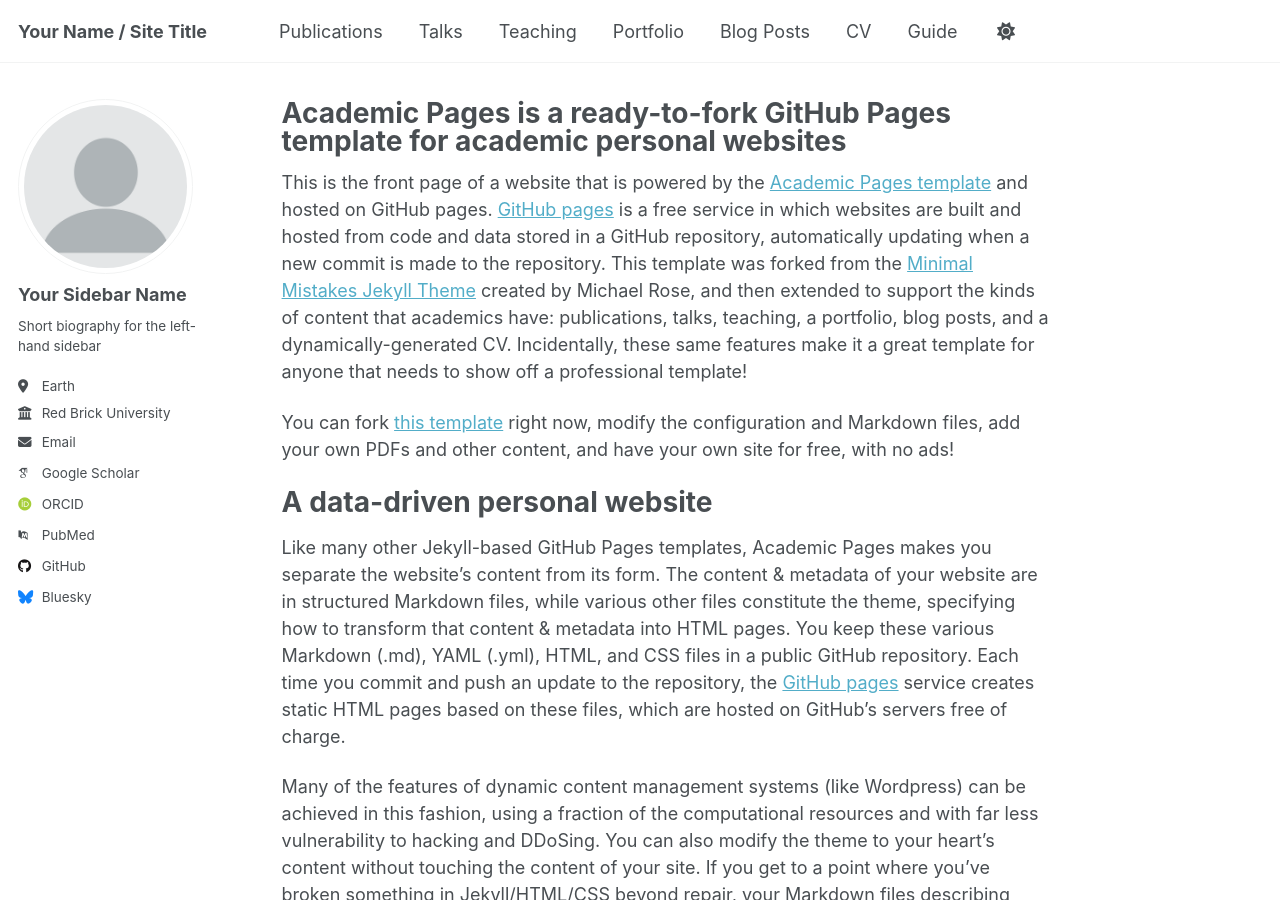
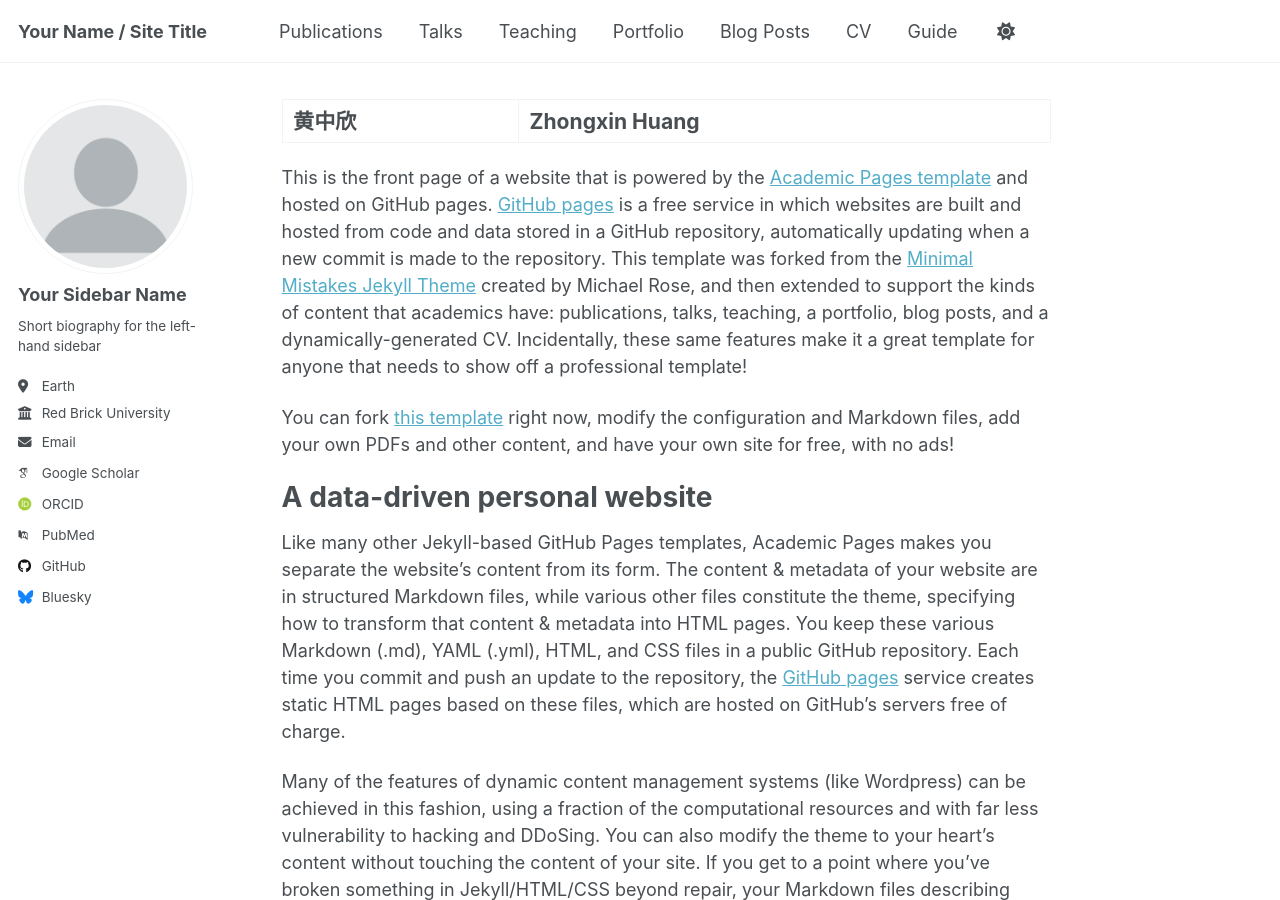
Before and after one commit to hzx0617/hzx0617.github.io, a Jekyll site: the page built from _pages/about.md, in a window 1280 px wide and 900 px high. Built offline with Jekyll 4.4.1, drawn with Linux system fonts in a browser that asks for light colours; some web fonts are replaced; a script that is not in the unit is left out.

Commit message:
about.md

```diff
--- a/_pages/about.md
+++ b/_pages/about.md
@@ -1,6 +1,6 @@
 ---
 permalink: /
-title: "Academic Pages is a ready-to-fork GitHub Pages template for academic personal websites"
+title: "黄中欣 | Zhongxin Huang"
 author_profile: true
 redirect_from:
   - /about/
```
